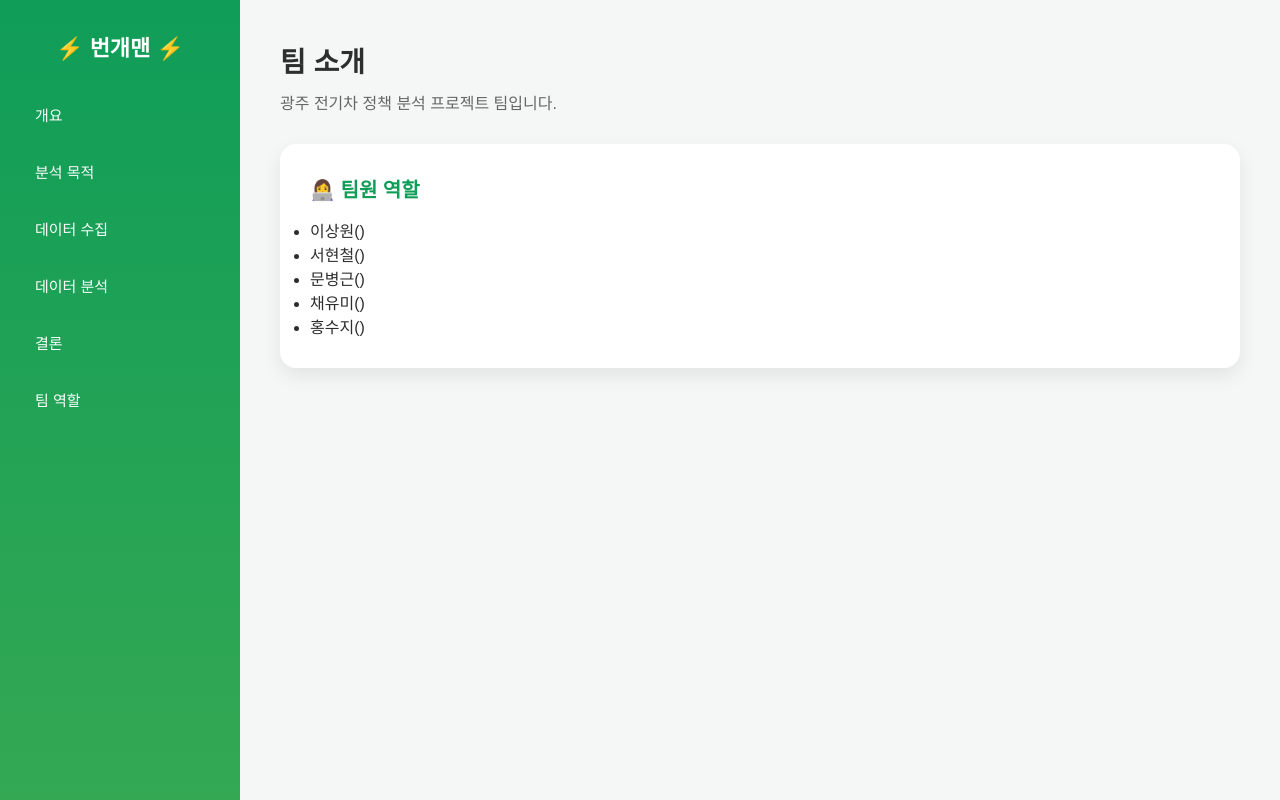
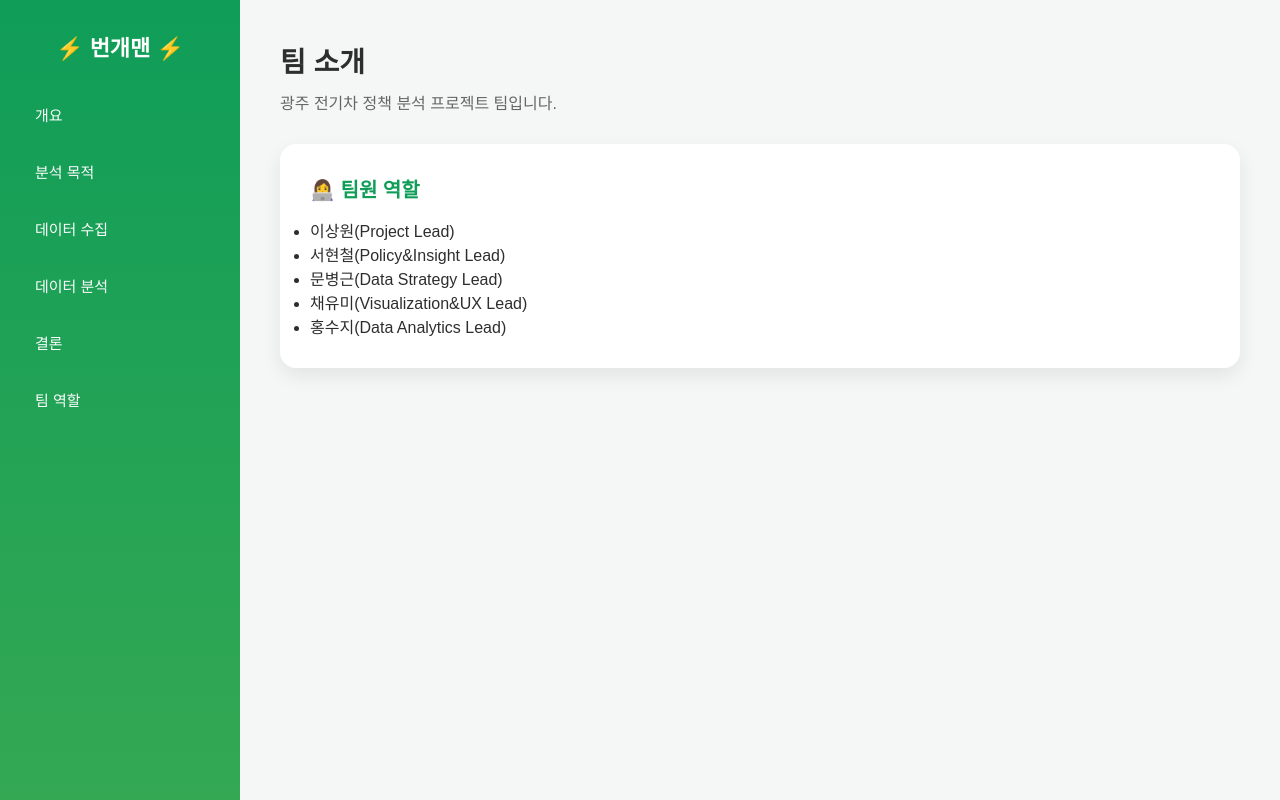
Before and after one commit to 2025-DongA-DataAI-3/car_project, a Flask app: page /team in a window 1280 px wide. Run offline with Flask 3, Linux system fonts and the light colour scheme.

Commit message:
team 수정

```diff
--- a/templates/team.html
+++ b/templates/team.html
@@ -18,11 +18,11 @@
 <div class="card">
     <h2>👩‍💻 팀원 역할</h2>
     <ul>
-        <li>이상원()</li>
-        <li>서현철()</li>
-        <li>문병근()</li>
-        <li>채유미()</li>
-        <li>홍수지()</li>
+        <li>이상원(Project Lead)</li>
+        <li>서현철(Policy&Insight Lead)</li>
+        <li>문병근(Data Strategy Lead)</li>
+        <li>채유미(Visualization&UX Lead)</li>
+        <li>홍수지(Data Analytics Lead)</li>
     </ul>
 </div>
 
```
